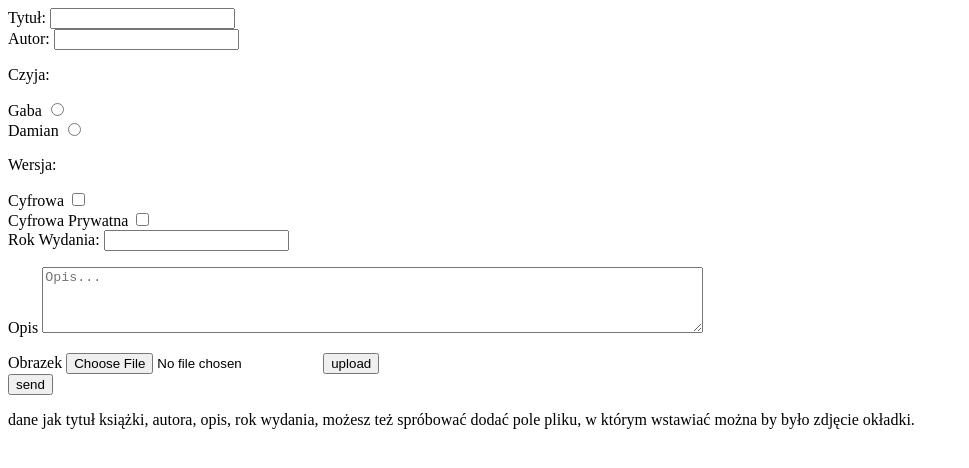
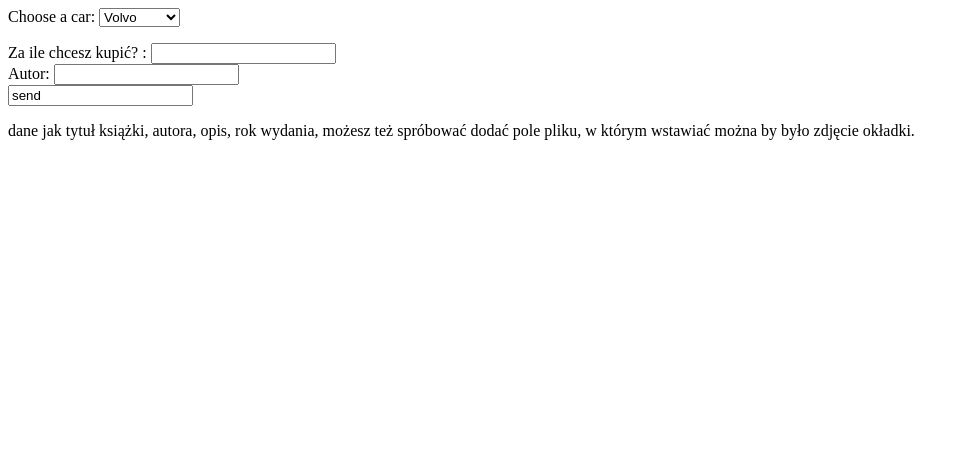
Before and after one commit to dkasyan/APIfun, a website: page templates/cc_form.html in a window 1280 px wide. Shown: the whole page, without its empty margins (0-969 px from the left). Drawn offline with Linux system fonts and the light colour scheme.

Commit message:
Fix problem

```diff
--- a/templates/cc_form.html
+++ b/templates/cc_form.html
@@ -7,39 +7,23 @@
 </head>
 <body>
     <form>
-        <label for="name">Tytuł: </label>
+
+
+        <label for="cars">Choose a car:</label>
+
+        <select name="cars" id="cars">
+          <option value="volvo">Volvo</option>
+          <option value="saab">Saab</option>
+          <option value="mercedes">Mercedes</option>
+          <option value="audi">Audi</option>
+        </select>
+        <p></p>
+        <label for="name">Za ile chcesz kupić? : </label>
         <input type="text" id="tytul" name="tytul"><br>
         <label for="name">Autor: </label>
         <input type="text" id="author" name="author"><br>
 
-        <p>Czyja:</p>
-        <label for="female">Gaba</label>
-        <input type="radio" id="female" name="gender" value="female"><br>
-
-        <label for="male">Damian</label>
-        <input type="radio" id="male" name="gender" value="male"><br>
-
-        <p>Wersja:</p>
-        <label for="version">Cyfrowa</label>
-        <input type="checkbox" id="digital" name="version" value="digital"><br>
-        <label for="version">Cyfrowa Prywatna</label>
-        <input type="checkbox" id="analog" name="version" value="analog"><br>
-
-
-        <label for="name">Rok Wydania: </label>
-        <input type="text" id="print_year" name="print_year"><br>
-        <p> </p>
-        <label for="description">Opis</label>
-        <textarea cols=80 rows=4 type="textbox" id="description" name="description" placeholder="Opis..."></textarea><br>
-        <p> </p>
-
-        <form method="post" enctype=multipart/form-data>
-            <label for="img">Obrazek</label>
-            <input type="file" name="file">
-            <input type="submit" value="upload">
-        </form>
-
-        <input type="submit" value="send">
+        <input type="Przelicz" value="send">
         <p>dane jak tytuł książki, autora, opis, rok wydania, możesz też spróbować dodać pole pliku, w którym wstawiać można by było zdjęcie okładki.</p>
     </form>
 </body>
```
Also changed, not shown: 1 other file.
